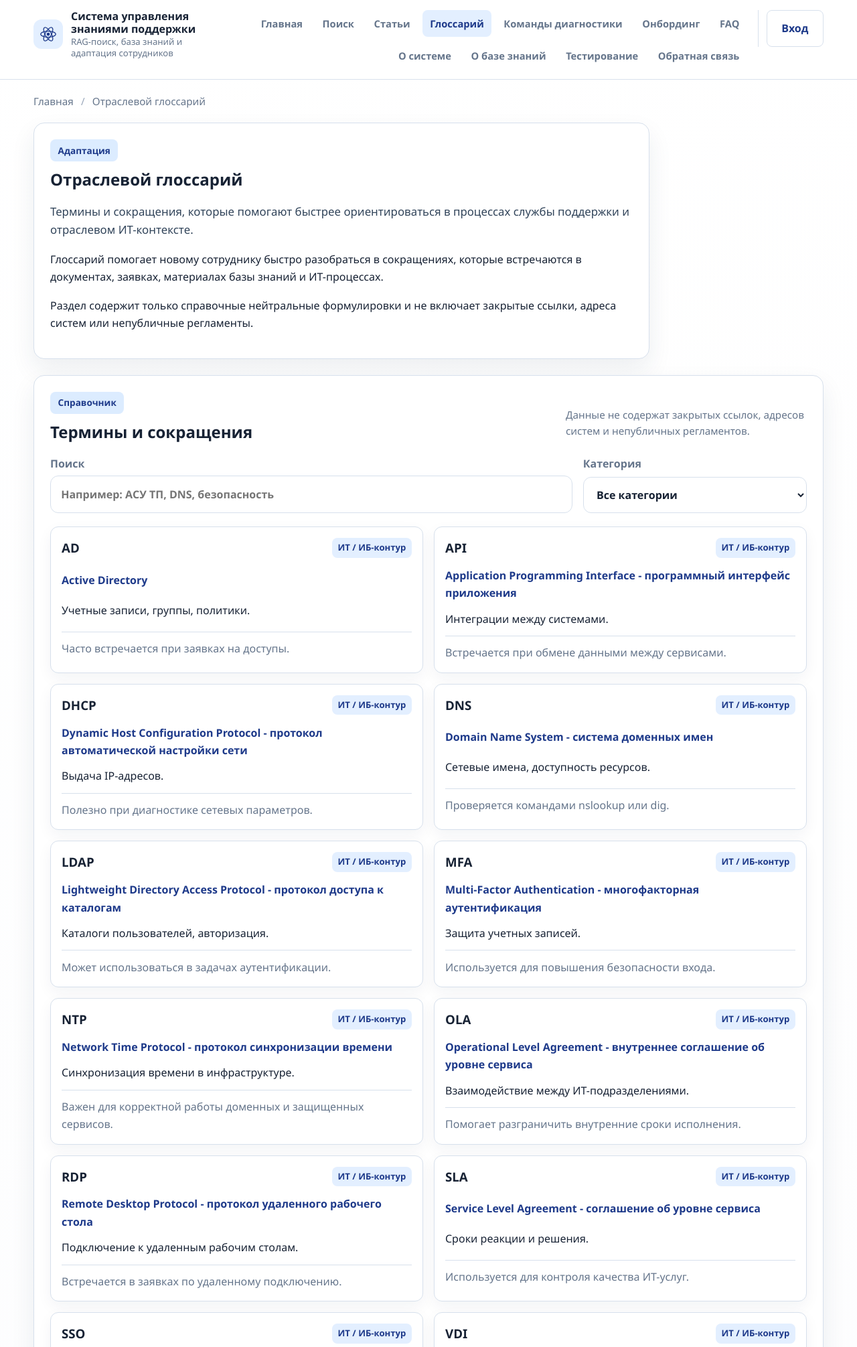
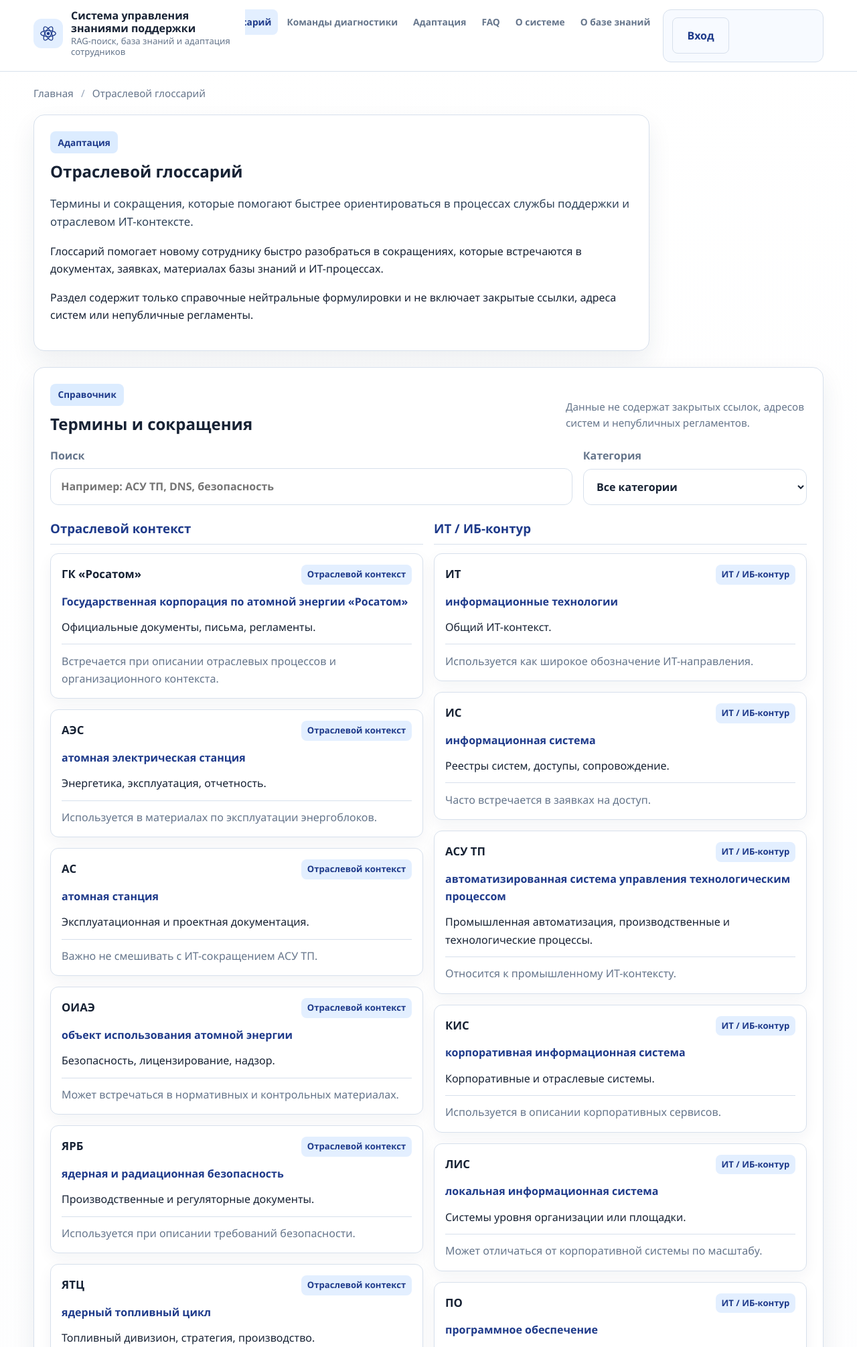
Before and after one commit to EAGumennikov/muiv-rag-support-app, a Flask app: page /glossary in a window 1280 px wide. Shown: the top 2011 px of the page at 67% size. Run offline with Flask 3, Linux system fonts and the light colour scheme; some libraries are stand-ins or nearby versions.

Commit message:
доработана верхняя навигация и витрины публичных разделов

```diff
--- a/app.py
+++ b/app.py
@@ -18,6 +18,7 @@ from services.answer_service import generate_answer_from_query
 from services.article_service import (
     article_download_payload,
     build_content_disposition,
+    get_featured_documents,
     get_document_or_404,
     get_documents_list,
 )
@@ -30,6 +31,7 @@ from services.glossary_service import (
     get_glossary_categories,
     get_glossary_statistics,
     get_glossary_terms,
+    get_glossary_terms_by_category,
 )
 from services.access_content_service import (
     get_admin_pages,
@@ -267,7 +269,7 @@ def create_app() -> Flask:
         # Главная страница показывает краткое описание проекта и несколько
         # примеров статей, чтобы пользователь сразу видел предметную область.
         page = get_page_by_endpoint("index")
-        highlighted_docs = get_documents_list(limit=6)
+        highlighted_docs = get_featured_documents(limit=6)
         return render_template(
             "home.html",
             page_title=page["title"],
@@ -922,6 +924,7 @@ def create_app() -> Flask:
             page_title=page["title"],
             page=page,
             terms=get_glossary_terms(),
+            term_groups=get_glossary_terms_by_category(),
             categories=get_glossary_categories(),
             breadcrumbs=build_breadcrumbs((page["title"], None)),
         )
@@ -1036,6 +1039,12 @@ def create_app() -> Flask:
     def about():
         return redirect(url_for("about_system_page"))
 
+    @app.route("/favicon.ico")
+    def favicon():
+        # Chrome по умолчанию запрашивает /favicon.ico, даже если в HTML
+        # подключена SVG-иконка. Перенаправляем запрос на нейтральный favicon.
+        return redirect(url_for("static", filename="favicon.svg"))
+
     return app
 
 
--- a/services/site_content_service.py
+++ b/services/site_content_service.py
@@ -107,9 +107,9 @@ PUBLIC_PAGES: List[Dict] = [
     {
         "endpoint": "onboarding_page",
         "route": "/onboarding",
-        "menu_title": "Онбординг",
-        "title": "Сценарий первого использования",
-        "eyebrow": "Пользовательский путь",
+        "menu_title": "Адаптация",
+        "title": "Адаптация сотрудника",
+        "eyebrow": "Первый рабочий сценарий",
         "heading": "Как начать работать с системой",
         "summary": "Здесь описан базовый сценарий знакомства с системой и порядок работы с поиском по знаниям.",
         "content": """
--- a/static/css/styles.css
+++ b/static/css/styles.css
@@ -66,18 +66,11 @@ img {
 }
 
 .header-inner {
-    display: flex;
-    align-items: flex-start;
-    justify-content: space-between;
-    gap: 1.5rem;
-    padding: 0.95rem 0;
-}
-
-.brand-block,
-.header-navs {
-    display: flex;
-    align-items: flex-start;
+    display: grid;
+    grid-template-columns: minmax(240px, 300px) minmax(0, 1fr) minmax(210px, 240px);
+    align-items: start;
     gap: 1rem;
+    padding: 0.85rem 0;
 }
 
 .brand {
@@ -129,33 +122,124 @@ img {
     line-height: 1.25;
 }
 
-.user-badge {
+.header-main {
+    min-width: 0;
+}
+
+.user-panel {
     display: grid;
-    gap: 0.1rem;
-    padding: 0.55rem 0.75rem;
+    gap: 0.45rem;
+    padding: 0.7rem 0.8rem;
     border: 1px solid var(--border);
     border-radius: var(--radius-md);
     background: var(--surface-soft);
-    font-size: 0.92rem;
 }
 
-.user-badge span {
+.user-summary {
+    display: grid;
+    gap: 0.1rem;
+    font-size: 0.9rem;
+}
+
+.user-summary strong {
+    line-height: 1.2;
+}
+
+.user-role {
     color: var(--muted);
+    font-size: 0.8rem;
+}
+
+.user-menu {
+    position: relative;
+}
+
+.user-menu summary {
+    cursor: pointer;
+    color: var(--accent-dark);
+    font-weight: 800;
+    list-style: none;
+}
+
+.user-menu summary::-webkit-details-marker {
+    display: none;
+}
+
+.user-menu summary::after {
+    content: "▾";
+    margin-left: 0.35rem;
+    color: var(--muted);
+    font-size: 0.8rem;
+}
+
+.user-menu[open] summary::after {
+    content: "▴";
+}
+
+.user-menu-links {
+    position: absolute;
+    right: 0;
+    top: calc(100% + 0.45rem);
+    z-index: 20;
+    display: grid;
+    min-width: 230px;
+    padding: 0.45rem;
+    border: 1px solid var(--border);
+    border-radius: var(--radius-md);
+    background: #fff;
+    box-shadow: var(--shadow);
+}
+
+.user-menu-links a,
+.menu-divider {
+    padding: 0.5rem 0.65rem;
+    border-radius: var(--radius-sm);
+    color: var(--muted);
+    font-size: 0.88rem;
+}
+
+.user-menu-links a.is-active,
+.user-menu-links a:hover,
+.user-menu-links a:focus-visible {
+    background: var(--accent-soft);
+    color: var(--accent-dark);
+}
+
+.menu-divider {
+    margin-top: 0.25rem;
+    color: var(--accent-dark);
+    font-weight: 800;
+}
+
+.user-logout {
+    width: fit-content;
+    color: var(--muted);
+    font-size: 0.86rem;
+    font-weight: 800;
+}
+
+.user-logout:hover,
+.user-logout:focus-visible {
+    color: var(--accent-dark);
 }
 
 .main-nav {
     display: flex;
-    flex-wrap: wrap;
-    justify-content: flex-end;
-    gap: 0.45rem;
+    flex-wrap: nowrap;
+    justify-content: center;
+    gap: 0.2rem;
+    overflow-x: auto;
+    padding-bottom: 0.25rem;
 }
 
 .main-nav a {
-    padding: 0.5rem 0.7rem;
+    flex: 0 0 auto;
+    padding: 0.5rem 0.62rem;
     border-radius: var(--radius-sm);
     color: var(--muted);
-    font-size: 0.92rem;
+    font-size: 0.86rem;
     font-weight: 700;
+    white-space: nowrap;
     transition: background-color 0.2s ease, color 0.2s ease;
 }
 
@@ -166,46 +250,9 @@ img {
     color: var(--accent-dark);
 }
 
-.auth-actions {
-    display: flex;
-    flex-wrap: wrap;
-    gap: 0.6rem;
-    justify-content: flex-end;
-    padding-left: 0.75rem;
-    border-left: 1px solid var(--border);
-}
-
 .auth-link {
     min-height: 38px;
     padding: 0.6rem 1rem;
-}
-
-.secondary-header {
-    display: grid;
-    gap: 0.75rem;
-    padding: 0 0 1rem;
-}
-
-.secondary-nav {
-    display: flex;
-    flex-wrap: wrap;
-    gap: 0.55rem;
-}
-
-.secondary-nav a {
-    padding: 0.45rem 0.75rem;
-    border-radius: var(--radius-sm);
-    background: var(--surface);
-    border: 1px solid var(--border);
-    color: var(--muted);
-    font-size: 0.93rem;
-}
-
-.secondary-nav a.is-active,
-.secondary-nav a:hover,
-.secondary-nav a:focus-visible {
-    background: var(--accent-soft);
-    color: var(--accent-dark);
 }
 
 .page-content {
@@ -873,9 +920,28 @@ img {
 }
 
 .glossary-grid,
+.glossary-columns,
 .diagnostics-grid {
     display: grid;
     grid-template-columns: repeat(2, minmax(0, 1fr));
+    gap: 1rem;
+}
+
+.glossary-column {
+    display: grid;
+    gap: 0.8rem;
+    align-content: start;
+}
+
+.glossary-column h3 {
+    margin: 0;
+    padding-bottom: 0.45rem;
+    border-bottom: 1px solid var(--border);
+    color: var(--accent-dark);
+}
+
+.glossary-column-list {
+    display: grid;
     gap: 1rem;
 }
 
@@ -897,12 +963,18 @@ img {
 }
 
 .reference-card h3,
+.reference-card h4,
 .reference-card p {
     margin: 0;
 }
 
-.reference-card h3 {
+.reference-card h3,
+.reference-card h4 {
     overflow-wrap: anywhere;
+}
+
+.reference-card h4 {
+    font-size: 1.05rem;
 }
 
 .reference-expansion {
@@ -1083,6 +1155,7 @@ img {
     .results-grid,
     .card-grid,
     .glossary-grid,
+    .glossary-columns,
     .diagnostics-grid,
     .article-layout,
     .secure-layout,
@@ -1100,27 +1173,21 @@ img {
         gap: 1rem;
     }
 
-    .brand-block,
-    .header-navs {
-        display: grid;
-        gap: 0.75rem;
+    .header-inner {
+        grid-template-columns: 1fr;
     }
 
     .brand {
         min-width: 0;
     }
 
-    .auth-actions {
-        padding-left: 0;
-        border-left: none;
-    }
-
     .main-nav {
         justify-content: flex-start;
     }
 
-    .auth-actions {
-        justify-content: flex-start;
+    .user-menu-links {
+        left: 0;
+        right: auto;
     }
 
     .debug-grid {
@@ -1148,7 +1215,6 @@ img {
     }
 
     .main-nav a,
-    .secondary-nav a,
     .auth-link,
     .button-primary,
     .button-secondary,
@@ -1158,8 +1224,6 @@ img {
     }
 
     .main-nav,
-    .secondary-nav,
-    .auth-actions,
     .source-actions,
     .action-row {
         width: 100%;
--- a/static/js/reference_filters.js
+++ b/static/js/reference_filters.js
@@ -7,6 +7,7 @@ document.addEventListener("DOMContentLoaded", () => {
     const searchInput = root.querySelector("[data-reference-search]");
     const categorySelect = root.querySelector("[data-reference-category]");
     const items = Array.from(root.querySelectorAll("[data-reference-item]"));
+    const groups = Array.from(root.querySelectorAll("[data-reference-group]"));
     const emptyMessage = root.querySelector("[data-reference-empty]");
 
     // Фильтрация выполняется полностью на странице: справочники небольшие,
@@ -31,6 +32,11 @@ document.addEventListener("DOMContentLoaded", () => {
         if (emptyMessage) {
             emptyMessage.classList.toggle("is-hidden", visibleCount !== 0);
         }
+
+        groups.forEach((group) => {
+            const hasVisibleItems = Boolean(group.querySelector("[data-reference-item]:not(.is-hidden)"));
+            group.classList.toggle("is-hidden", !hasVisibleItems);
+        });
     }
 
     searchInput?.addEventListener("input", applyFilters);
--- a/templates/articles.html
+++ b/templates/articles.html
@@ -12,7 +12,7 @@
 <section class="card-grid">
     {% for article in documents %}
     <article class="info-card info-card-stretch">
-        <h2><a href="{{ url_for('article_detail', doc_id=article.doc_id) }}">{{ article.title }}</a></h2>
+        <h2><a href="{{ url_for('article_detail', doc_id=article.doc_id) }}">{{ article.display_title or article.title }}</a></h2>
         <p class="muted-text">{{ article.breadcrumbs | join(" > ") }}</p>
         <div class="source-actions">
             <a class="button-secondary" href="{{ url_for('article_detail', doc_id=article.doc_id) }}">Открыть статью</a>
--- a/templates/base.html
+++ b/templates/base.html
@@ -4,12 +4,12 @@
     <meta charset="UTF-8">
     <meta name="viewport" content="width=device-width, initial-scale=1.0">
     <title>{{ page_title }} | Система управления знаниями поддержки</title>
+    <link rel="icon" href="{{ url_for('static', filename='favicon.svg') }}" type="image/svg+xml">
     <link rel="stylesheet" href="{{ url_for('static', filename='css/styles.css') }}">
 </head>
 <body>
     <header class="site-header">
         <div class="container header-inner">
-            <div class="brand-block">
             <a class="brand" href="{{ url_for('index') }}" aria-label="Система управления знаниями поддержки">
                 <span class="brand-mark" aria-hidden="true">
                     <svg viewBox="0 0 48 48" focusable="false">
@@ -24,14 +24,7 @@
                     <small>RAG-поиск, база знаний и адаптация сотрудников</small>
                 </span>
             </a>
-                {% if current_user %}
-                <div class="user-badge">
-                    <strong>{{ current_user.display_name }}</strong>
-                    <span>{{ current_user_role_label }}</span>
-                </div>
-                {% endif %}
-            </div>
-            <div class="header-navs">
+            <div class="header-main">
                 <nav class="main-nav" aria-label="Основная навигация">
                     {% for item in public_navigation %}
                     <a class="{% if request.endpoint == item.endpoint %}is-active{% endif %}" href="{{ item.route }}">
@@ -39,47 +32,39 @@
                     </a>
                     {% endfor %}
                 </nav>
-                <div class="auth-actions">
+            </div>
+            <aside class="user-panel" aria-label="Пользовательский блок">
                 {% if current_user %}
-                    <a class="button-secondary auth-link" href="{{ url_for('cabinet_home') }}">Кабинет</a>
+                <div class="user-summary">
+                    <span class="user-role">{{ current_user_role_label }}</span>
+                    <strong>{{ current_user.display_name }}</strong>
+                </div>
+                <details class="user-menu">
+                    <summary>Разделы пользователя</summary>
+                    <nav class="user-menu-links" aria-label="Навигация пользователя">
+                        {% for item in cabinet_navigation %}
+                        <a class="{% if request.endpoint == item.endpoint %}is-active{% endif %}" href="{{ item.route }}">{{ item.title }}</a>
+                        {% endfor %}
                         {% if editor_navigation %}
-                    <a class="button-secondary auth-link" href="{{ editor_navigation[0].route }}">Редактор</a>
+                        <span class="menu-divider">Редактор</span>
+                        {% for item in editor_navigation %}
+                        <a class="{% if request.endpoint == item.endpoint %}is-active{% endif %}" href="{{ item.route }}">{{ item.title }}</a>
+                        {% endfor %}
                         {% endif %}
                         {% if admin_navigation %}
-                    <a class="button-secondary auth-link" href="{{ admin_navigation[0].route }}">Админка</a>
+                        <span class="menu-divider">Администратор</span>
+                        {% for item in admin_navigation %}
+                        <a class="{% if request.endpoint == item.endpoint %}is-active{% endif %}" href="{{ item.route }}">{{ item.title }}</a>
+                        {% endfor %}
                         {% endif %}
-                    <a class="button-secondary auth-link" href="{{ url_for('logout_page') }}">Выход</a>
+                    </nav>
+                </details>
+                <a class="user-logout" href="{{ url_for('logout_page') }}">Выход</a>
                 {% else %}
                 <a class="button-secondary auth-link" href="{{ url_for('login_page') }}">Вход</a>
                 {% endif %}
+            </aside>
         </div>
-            </div>
-        </div>
-        {% if current_user and (cabinet_navigation or editor_navigation or admin_navigation) %}
-        <div class="container secondary-header">
-            {% if cabinet_navigation %}
-            <nav class="secondary-nav" aria-label="Навигация авторизованного пользователя">
-                {% for item in cabinet_navigation %}
-                <a class="{% if request.endpoint == item.endpoint %}is-active{% endif %}" href="{{ item.route }}">{{ item.title }}</a>
-                {% endfor %}
-            </nav>
-            {% endif %}
-            {% if editor_navigation %}
-            <nav class="secondary-nav" aria-label="Навигация редактора">
-                {% for item in editor_navigation %}
-                <a class="{% if request.endpoint == item.endpoint %}is-active{% endif %}" href="{{ item.route }}">{{ item.title }}</a>
-                {% endfor %}
-            </nav>
-            {% endif %}
-            {% if admin_navigation %}
-            <nav class="secondary-nav" aria-label="Административная навигация">
-                {% for item in admin_navigation %}
-                <a class="{% if request.endpoint == item.endpoint %}is-active{% endif %}" href="{{ item.route }}">{{ item.title }}</a>
-                {% endfor %}
-            </nav>
-            {% endif %}
-        </div>
-        {% endif %}
     </header>
 
     <main class="container page-content">
--- a/templates/glossary.html
+++ b/templates/glossary.html
@@ -33,11 +33,15 @@
         </label>
     </div>
 
-    <div class="glossary-grid">
-        {% for item in terms %}
+    <div class="glossary-columns">
+        {% for group in term_groups %}
+        <section class="glossary-column" data-reference-group aria-label="{{ group.category }}">
+            <h3>{{ group.category }}</h3>
+            <div class="glossary-column-list">
+                {% for item in group["items"] %}
                 <article class="reference-card" data-reference-item data-category="{{ item.category }}" data-search="{{ item.term }} {{ item.expansion }} {{ item.comment }} {{ item.example }}">
                     <div class="reference-card-head">
-                <h3>{{ item.term }}</h3>
+                        <h4>{{ item.term }}</h4>
                         <span class="category-badge">{{ item.category }}</span>
                     </div>
                     <p class="reference-expansion">{{ item.expansion }}</p>
@@ -48,6 +52,9 @@
                 </article>
                 {% endfor %}
             </div>
+        </section>
+        {% endfor %}
+    </div>
 
     <p class="placeholder-text is-hidden" data-reference-empty>По выбранным условиям ничего не найдено.</p>
 </section>
--- a/templates/home.html
+++ b/templates/home.html
@@ -39,7 +39,7 @@
     <div class="card-grid">
         {% for article in featured_articles %}
         <article class="info-card">
-            <h3><a href="{{ url_for('article_detail', doc_id=article.doc_id) }}">{{ article.title }}</a></h3>
+            <h3><a href="{{ url_for('article_detail', doc_id=article.doc_id) }}">{{ article.display_title or article.title }}</a></h3>
             <p class="muted-text">{{ article.breadcrumbs | join(" > ") }}</p>
             <a class="text-link" href="{{ url_for('article_detail', doc_id=article.doc_id) }}">Открыть статью</a>
         </article>
```
Also changed, not shown: services/article_service.py (+42 -0 lines), services/glossary_service.py (+17 -1 lines), static/favicon.svg (added). Lines whose indentation alone changed are shown as unchanged.
